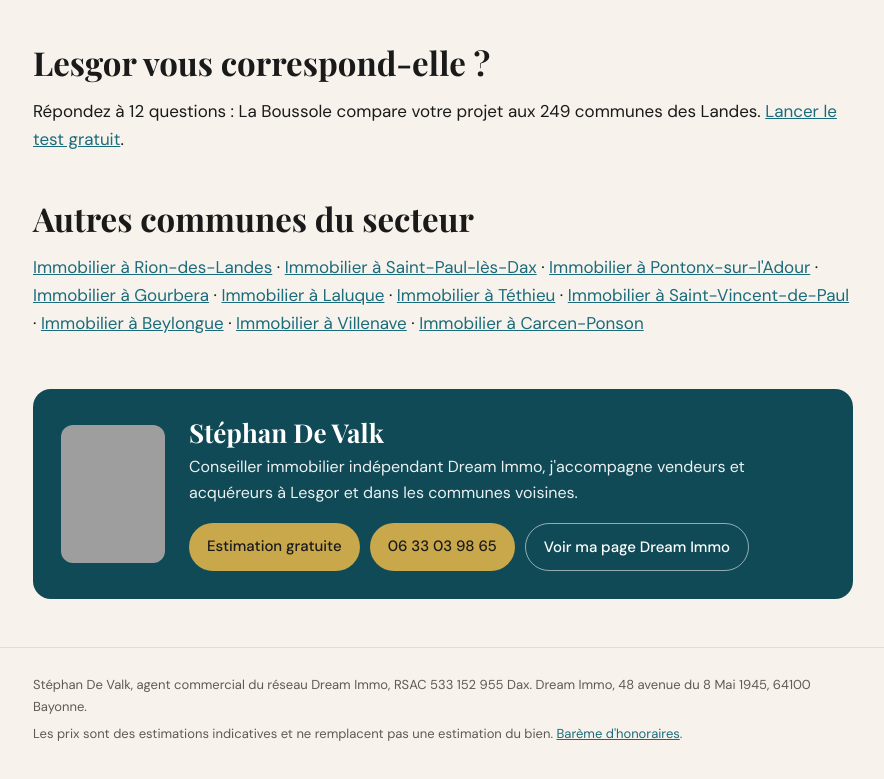
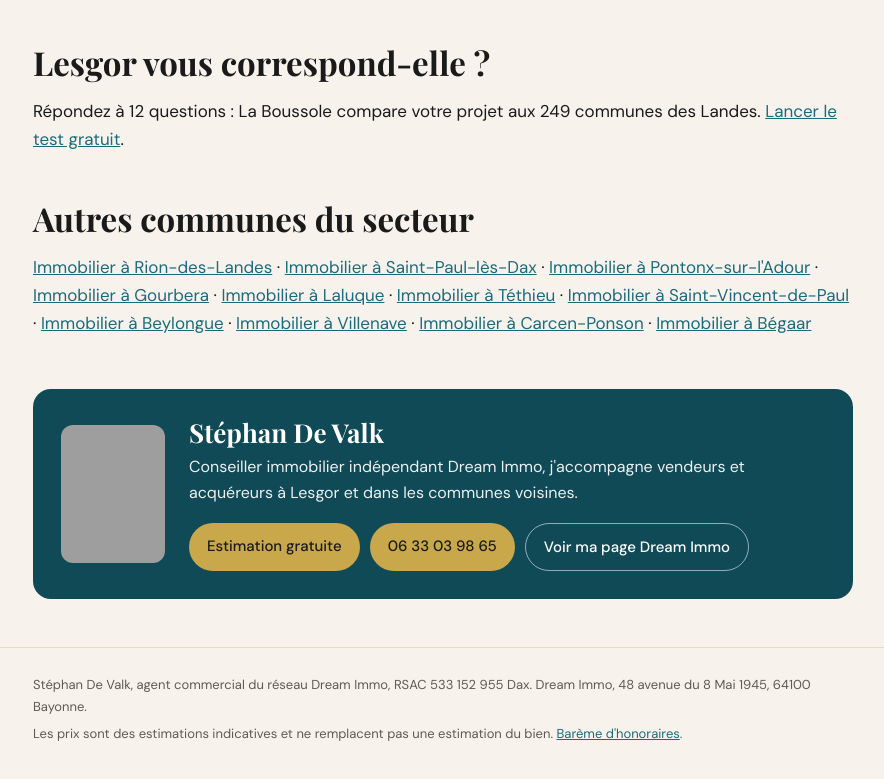
Before and after one commit to Stephdevalk/boussole-landes, a plain HTML site: page lesgor/index.html in a window 1280 px wide. Shown: the part 1828-2607 px from the top of the page, without its empty margins (197-1081 px from the left). Drawn offline with nearby package versions, Linux system fonts and the light colour scheme; grey boxes are pictures that could not be loaded; a web font is replaced by a local one.

Commit message:
Update index.html

```diff
--- a/lesgor/index.html
+++ b/lesgor/index.html
@@ -104,7 +104,7 @@ footer p+p{margin-top:6px}
 </section>
 <section>
 <h2>Autres communes du secteur</h2>
-<p><a href="/rion-des-landes/">Immobilier à Rion-des-Landes</a> · <a href="/saint-paul-les-dax/">Immobilier à Saint-Paul-lès-Dax</a> · <a href="/pontonx-sur-l-adour/">Immobilier à Pontonx-sur-l'Adour</a> · <a href="/gourbera/">Immobilier à Gourbera</a> · <a href="/laluque/">Immobilier à Laluque</a> · <a href="/tethieu/">Immobilier à Téthieu</a> · <a href="/saint-vincent-de-paul/">Immobilier à Saint-Vincent-de-Paul</a> · <a href="/beylongue/">Immobilier à Beylongue</a> · <a href="/villenave/">Immobilier à Villenave</a> · <a href="/carcen-ponson/">Immobilier à Carcen-Ponson</a></p>
+<p><a href="/rion-des-landes/">Immobilier à Rion-des-Landes</a> · <a href="/saint-paul-les-dax/">Immobilier à Saint-Paul-lès-Dax</a> · <a href="/pontonx-sur-l-adour/">Immobilier à Pontonx-sur-l'Adour</a> · <a href="/gourbera/">Immobilier à Gourbera</a> · <a href="/laluque/">Immobilier à Laluque</a> · <a href="/tethieu/">Immobilier à Téthieu</a> · <a href="/saint-vincent-de-paul/">Immobilier à Saint-Vincent-de-Paul</a> · <a href="/beylongue/">Immobilier à Beylongue</a> · <a href="/villenave/">Immobilier à Villenave</a> · <a href="/carcen-ponson/">Immobilier à Carcen-Ponson</a> · <a href="/begaar/">Immobilier à Bégaar</a></p>
 </section>
 <div class="adv" id="contact">
 <img src="https://img.netty.immo/dreamimmo/assets/nego/226@222x320.jpg" alt="Stéphan De Valk, conseiller immobilier à Lesgor" loading="lazy">
```
